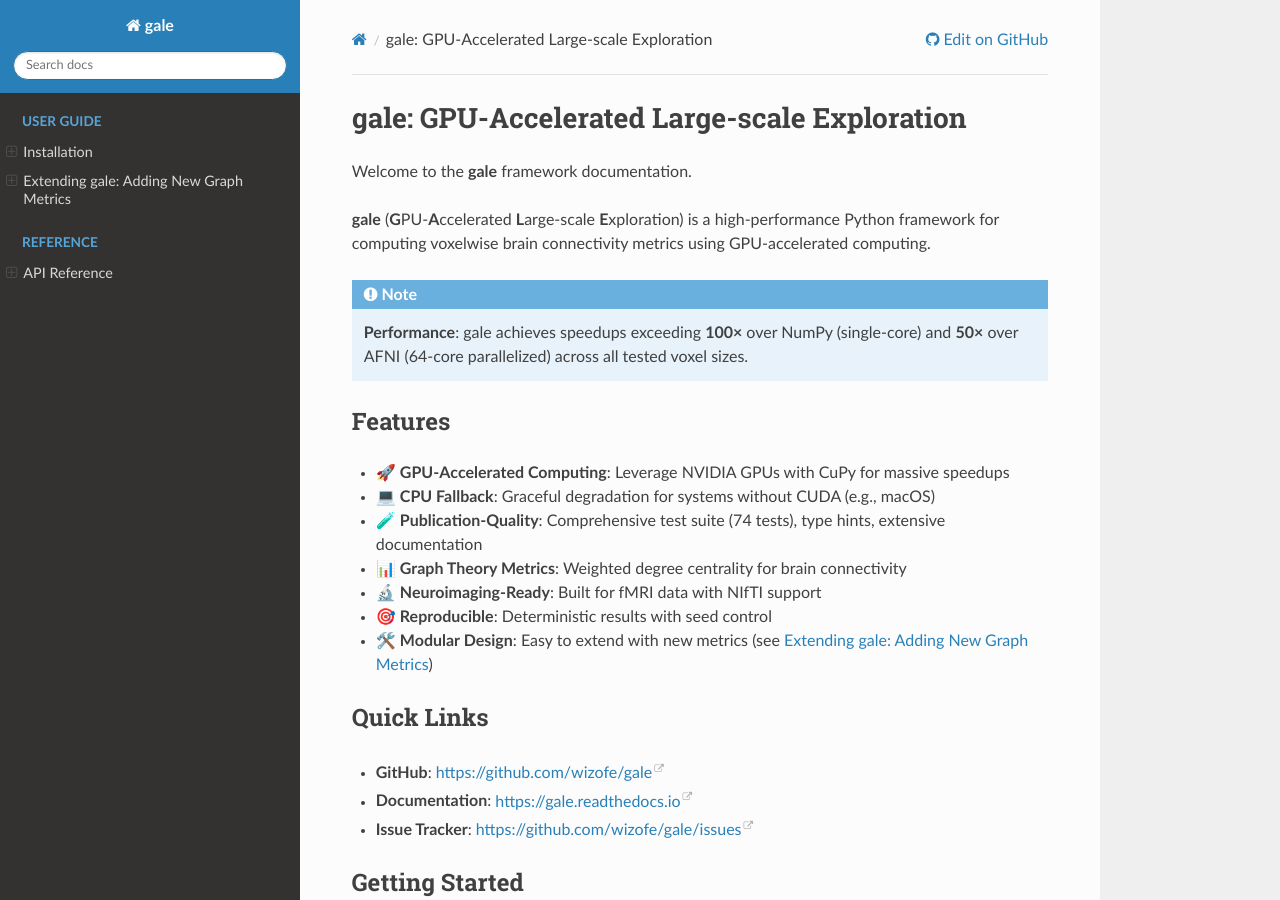
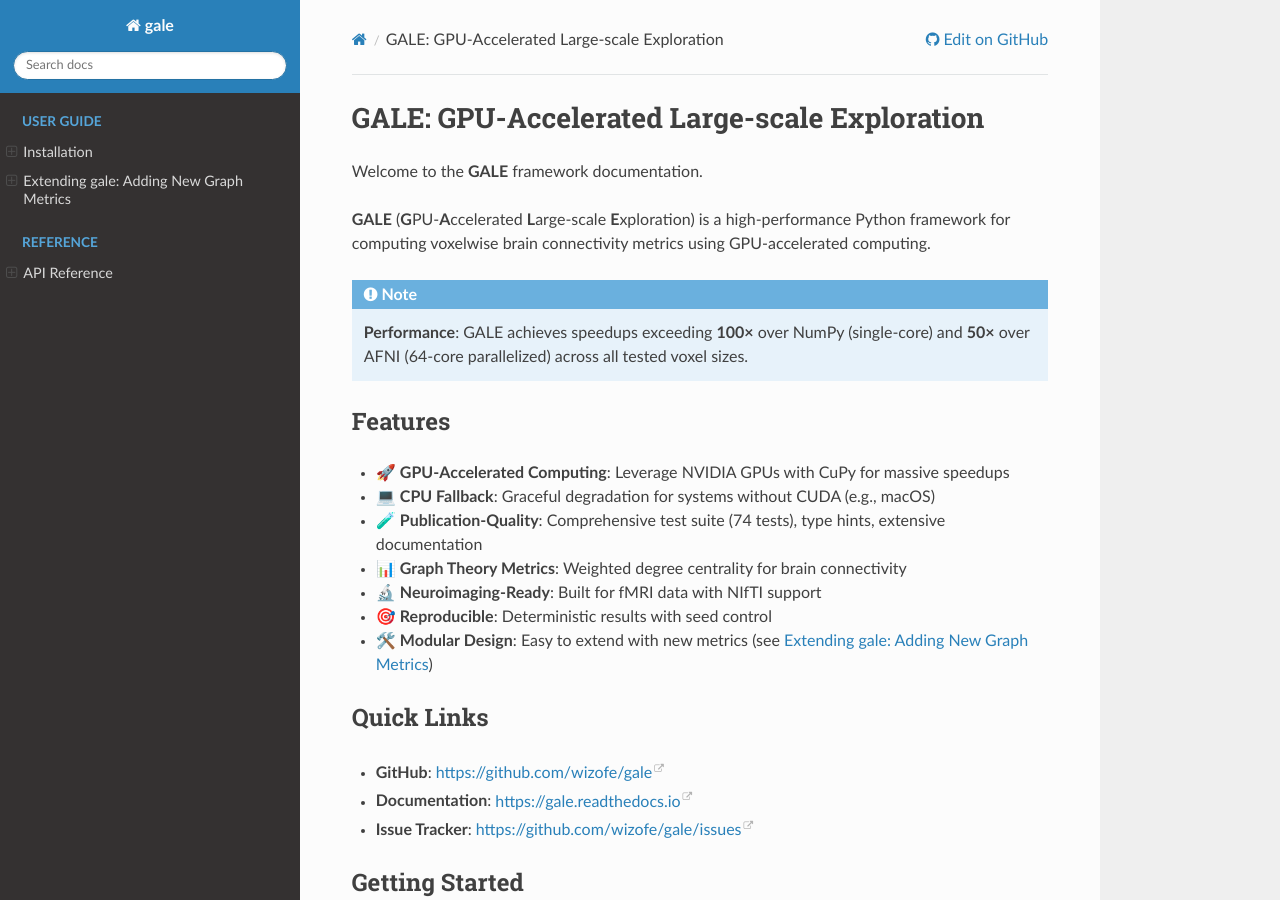
Before and after one commit to wizofe/gale, a Sphinx documentation site: the page built from docs/index.rst, in a window 1280 px wide and 900 px high. Built offline with Sphinx 7.4.7 and the Read the Docs theme 3.1.0, drawn with Linux system fonts in a browser that asks for light colours; some of the changed text lies outside the part shown.

Commit message:
docs: update ReadTheDocs to use GALE in capitals
Change documentation title and framework name to GALE (all caps)
for consistency with academic presentation.

Changes:
- Title: 'GALE: GPU-Accelerated Large-scale Exploration'
- Welcome text: 'Welcome to the **GALE** framework documentation'
- First paragraph: **GALE** (**G**PU-**A**ccelerated...)
- Performance note: 'GALE achieves speedups...'
- Performance table header: 'GALE (GPU)'
- Citation text: 'If you use **GALE** in your research...'
- BibTeX title: 'GALE: GPU-Accelerated Large-scale Exploration'

Repository name and URLs remain lowercase 'gale' as per convention.

🤖 Generated with Claude Code

Co-Authored-By: Claude <noreply@anthropic.com>

```diff
--- a/docs/index.rst
+++ b/docs/index.rst
@@ -1,12 +1,12 @@
-gale: GPU-Accelerated Large-scale Exploration
+GALE: GPU-Accelerated Large-scale Exploration
 ==============================================
 
-Welcome to the **gale** framework documentation.
+Welcome to the **GALE** framework documentation.
 
-**gale** (**G**\PU-**A**\ccelerated **L**\arge-scale **E**\xploration) is a high-performance Python framework for computing voxelwise brain connectivity metrics using GPU-accelerated computing.
+**GALE** (**G**\PU-**A**\ccelerated **L**\arge-scale **E**\xploration) is a high-performance Python framework for computing voxelwise brain connectivity metrics using GPU-accelerated computing.
 
 .. note::
-   **Performance**: gale achieves speedups exceeding **100×** over NumPy (single-core) and **50×** over AFNI (64-core parallelized) across all tested voxel sizes.
+   **Performance**: GALE achieves speedups exceeding **100×** over NumPy (single-core) and **50×** over AFNI (64-core parallelized) across all tested voxel sizes.
 
 Features
 --------
@@ -69,7 +69,7 @@ From synthetic fMRI benchmarks (timings in milliseconds):
 
    * - Voxels
      - NumPy (CPU)
-     - gale (GPU)
+     - GALE (GPU)
      - Speedup
      - vs AFNI
    * - 10,000
@@ -91,13 +91,13 @@ From synthetic fMRI benchmarks (timings in milliseconds):
 Citation
 --------
 
-If you use **gale** in your research, please cite:
+If you use **GALE** in your research, please cite:
 
 .. code-block:: bibtex
 
    @software{gale2025,
      author = {Valasakis, Ioannis},
-     title = {gale: GPU-Accelerated Large-scale Exploration for Brain Connectivity Analysis},
+     title = {GALE: GPU-Accelerated Large-scale Exploration for Brain Connectivity Analysis},
      year = {2025},
      url = {https://github.com/wizofe/gale},
      version = {0.2.0},
```
